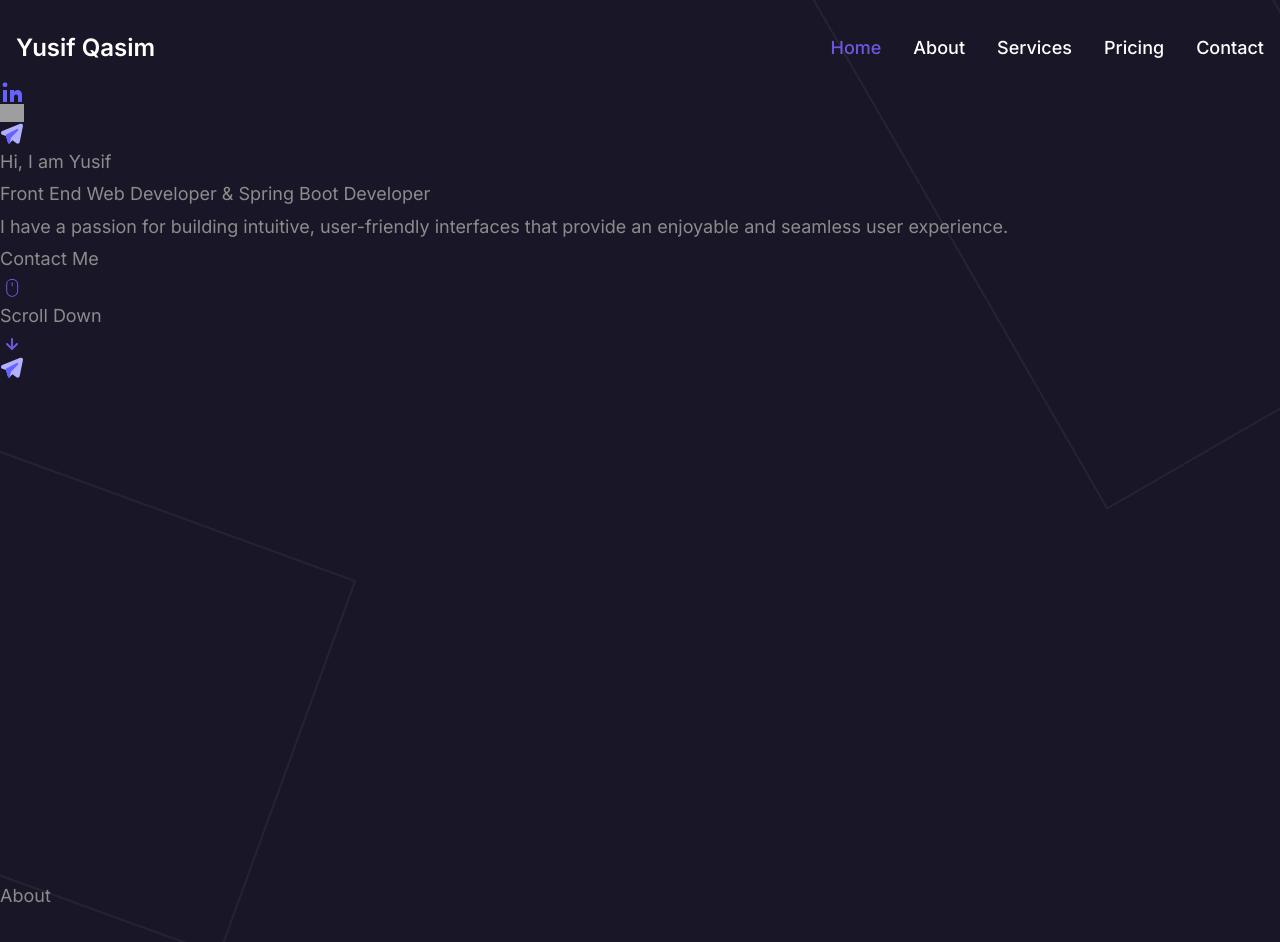
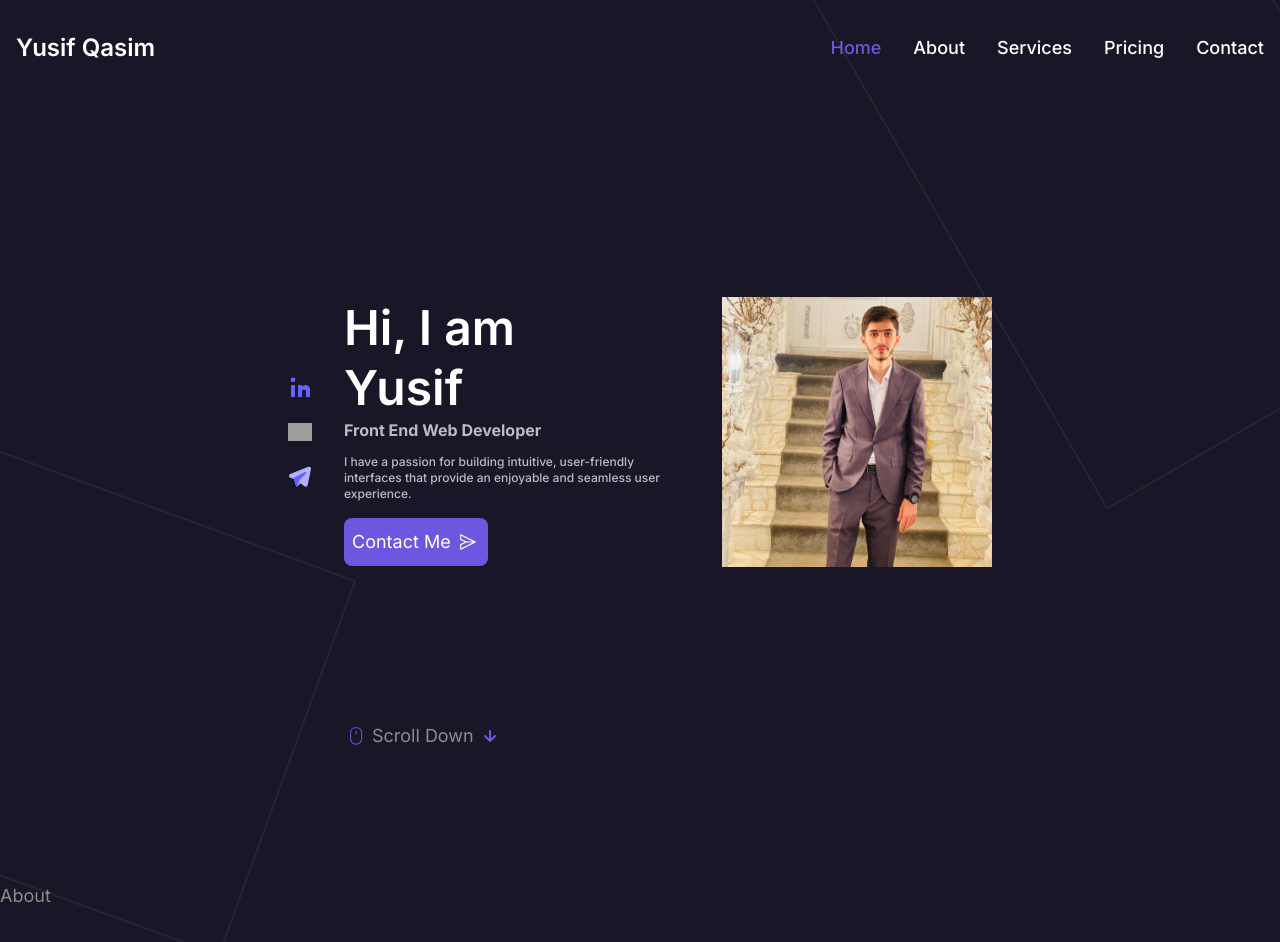
Before and after one commit to YousifQesim/portfolio, a Next.js app: page / in a window 1280 px wide. Shown: the top 942 px of the page. Built offline with nearby package versions, Linux system fonts and the light colour scheme; grey boxes are pictures that could not be loaded.

Commit message:
xl size designed

```diff
--- a/src/components/Pages/Home.js
+++ b/src/components/Pages/Home.js
@@ -2,9 +2,11 @@ import Image from "next/image";
 
 const Home = () => {
   return (
-    <div className="h-screen" id="">
-      <div>
-        <div>
+    // intire screen dev
+    <div className="h-screen flex justify-center items-center relative" id="">
+      {/* linkes dev */}
+      <div className="flex justify-center items-center gap-8 mb-24 flex-wrap ">
+        <div className="flex flex-col gap-6 ">
           <Image
             src="/linked.svg"
             alt="linked in logo"
@@ -27,25 +29,30 @@ const Home = () => {
             priority
           />
         </div>
-
-        <div>
+        {/* the texts and the scroll down div */}
+        <div className=" w-3/4 md:w-1/3  order-3 md:order-none">
           <div className="">
             <div>
-              {" "}
-              <h1 className="">Hi, I am Yusif</h1>
-              <h3 className="">
-                Front End Web Developer & Spring Boot Developer
+              <h1 className="text-5xl text-white font-semibold break-words w-52 leading-tight">Hi, I am Yusif</h1>
+              <h3 className=" text-base font-bold text-grayColor  mb-3">
+                Front End Web Developer
               </h3>
-              <p className="">
+              <p className="w-4/4 text-xs text-grayColor font-medium mb-3">
                 I have a passion for building intuitive, user-friendly
                 interfaces that provide an enjoyable and seamless user
                 experience.
               </p>
-              <a href="#contact">
-                Contact Me<i className=""></i>
+              <a href="#contact" className="flex gap-2 bg-textColor text-white rounded-lg w-36 p-2 mt-4">
+                Contact Me  <Image
+            src="/direct.svg"
+            alt="Next.js Logo"
+            width={18}
+            height={18}
+            priority
+          />
               </a>
             </div>
-            <div>
+            <div className="flex gap-1 absolute bottom-32 ">
               <Image
                 src="/mouse.svg"
                 alt="mouse Logo"
@@ -55,6 +62,7 @@ const Home = () => {
               />
               <p>Scroll Down</p>
               <Image
+
                 src="/down.svg"
                 alt="down Logo"
                 width={24}
@@ -64,15 +72,15 @@ const Home = () => {
             </div>
           </div>
         </div>
-        <div>
-        <Image
-            src="/telegram.svg"
+        {/* personal image div */}
+        <div className="">
+          <Image
+            src="/my.jpg"
             alt="Next.js Logo"
-            width={24}
-            height={24}
+            width={270}
+            height={270}
             priority
           />
-
         </div>
       </div>
     </div>
--- a/tailwind.config.js
+++ b/tailwind.config.js
@@ -13,10 +13,12 @@ module.exports = {
           'conic-gradient(from 180deg at 50% 50%, var(--tw-gradient-stops))',
       },
       colors: {
-        textColor:'	#6e57e0'
+        textColor:'	#6e57e0',
+        grayColor:'#bcbac4'
       },
 
     },
   },
   plugins: [],
+
 }
```
Also changed, not shown: public/direct.svg (added), public/my.jpg (added), src/app/globals.css (line endings or trailing spaces).
